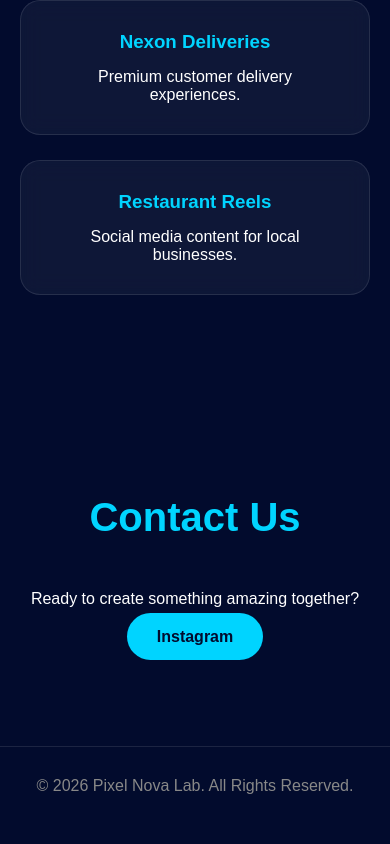
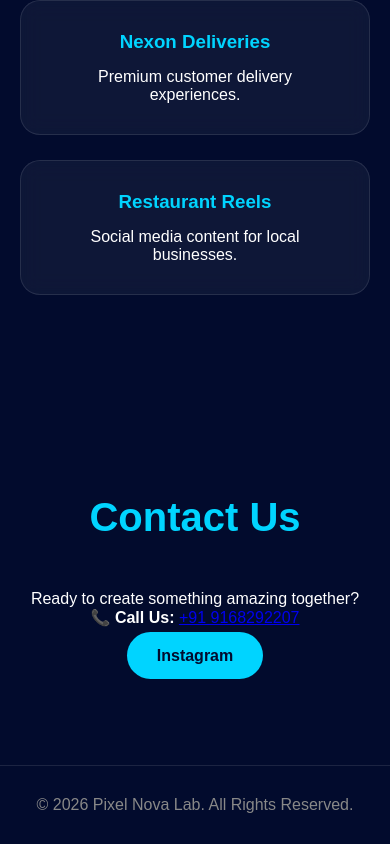
Before and after one commit to shreegaikwad2207/pixel-nova-lab, a plain HTML site: page index.html in a window 390 px wide. Shown: the part 2251-3095 px from the top of the page. Drawn offline with Linux system fonts and the light colour scheme.

Commit message:
Update contact section with phone number
Added contact phone number and updated contact section.

```diff
--- a/index.html
+++ b/index.html
@@ -91,6 +91,10 @@
         <h2>Contact Us</h2>
 
         <p>Ready to create something amazing together?</p>
+        <p>
+    <strong>📞 Call Us:</strong>
+    <a href="tel:+919168292207">+91 9168292207</a>
+</p>
 
         <div class="contact-links">
             <a href="https://www.instagram.com/pixel.novalab.in?utm_source=ig_web_button_share_sheet&igsh=ZDNlZDc0MzIxNw==" target="_blank">Instagram</a>
```
